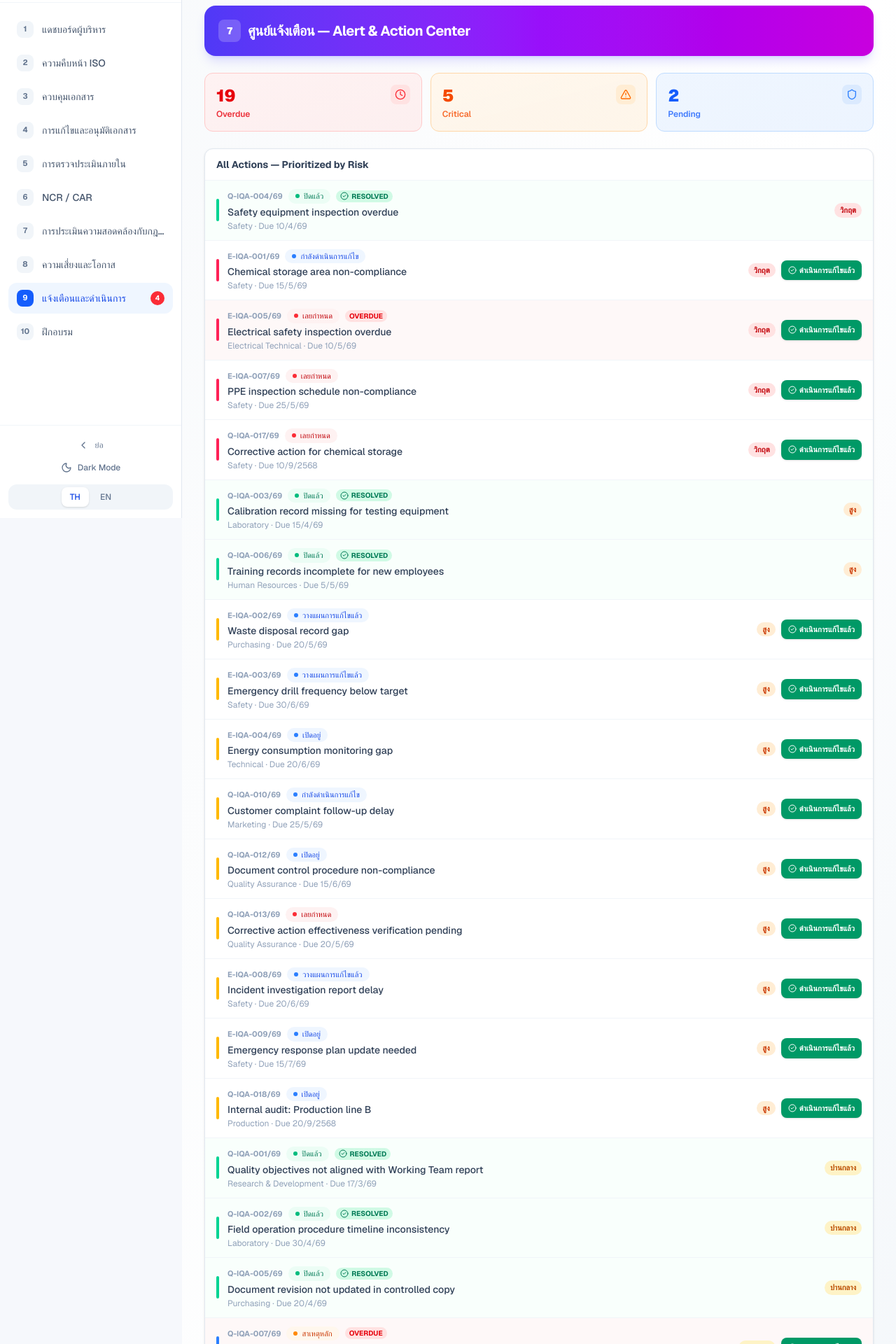
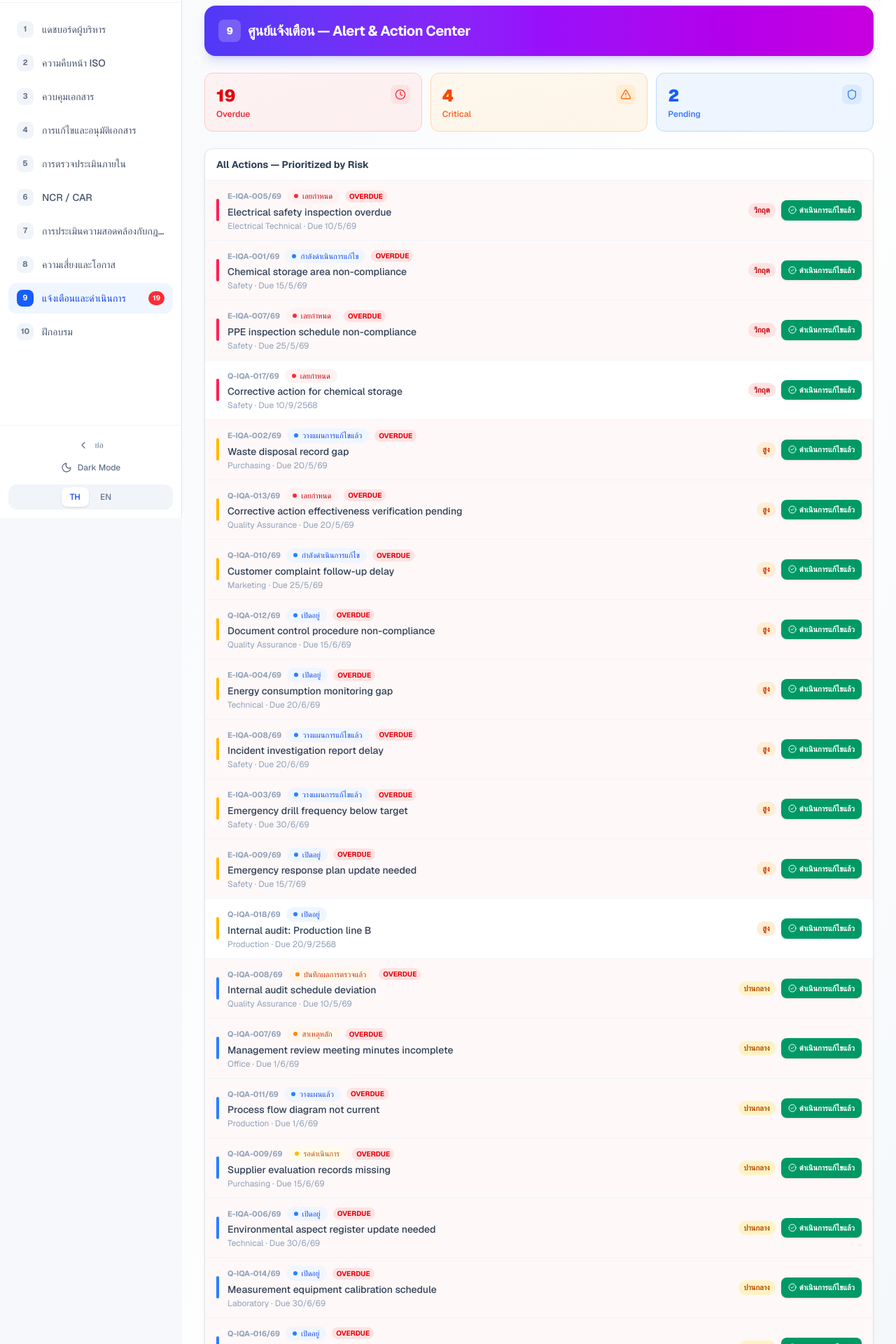
Before and after one commit to akradechLao/iso-support-app, a Next.js app: page /alerts in a window 1280 px wide. Shown: the part 60-1980 px from the top of the page at 70% size. Built offline with nearby package versions, Linux system fonts and the light colour scheme.

Commit message:
Fix alert counters: live sidebar badge, open-only critical, parse Thai due dates

```diff
--- a/src/components/layout/Sidebar.tsx
+++ b/src/components/layout/Sidebar.tsx
@@ -65,13 +65,17 @@ export default function Sidebar() {
   const { darkMode, toggleDarkMode } = useDarkMode();
 
   useEffect(() => {
-    try {
-      const actions = actionRepo.findAll({ status: "all", standard: "all", department: "all", period: "all" });
-      setOverdueCount(actions.filter((a) => a.status === "overdue").length);
-    } catch {
-      // ignore
-    }
-  }, []);
+    const update = () => {
+      try {
+        setOverdueCount(actionRepo.findOverdue().length);
+      } catch {
+        // ignore
+      }
+    };
+    update();
+    window.addEventListener("actions-updated", update);
+    return () => window.removeEventListener("actions-updated", update);
+  }, [pathname]);
 
   const getLabel = (key: string) => {
     const keys = key.split(".");
--- a/src/features/alerts/AlertCenterView.tsx
+++ b/src/features/alerts/AlertCenterView.tsx
@@ -24,6 +24,7 @@ import {
   User as UserIcon,
 } from "lucide-react";
 import { useI18n } from "@/i18n/I18nContext";
+import { isOverdue, parseDate } from "@/lib/date";
 
 interface LogEntry {
   id: string;
@@ -81,13 +82,20 @@ export default function AlertCenterView() {
 
   const sortedActions = useMemo(() => {
     return [...actions].sort((a, b) => {
+      const aResolved = a.status === "closed" || a.status === "verified";
+      const bResolved = b.status === "closed" || b.status === "verified";
+      if (aResolved !== bResolved) return aResolved ? 1 : -1;
       const priorityOrder = { critical: 0, high: 1, medium: 2, low: 3 };
       const diff = priorityOrder[a.priority] - priorityOrder[b.priority];
       if (diff !== 0) return diff;
-      return new Date(a.dueDate).getTime() - new Date(b.dueDate).getTime();
+      const aTime = parseDate(a.dueDate)?.getTime() ?? 0;
+      const bTime = parseDate(b.dueDate)?.getTime() ?? 0;
+      return aTime - bTime;
     });
   }, [actions]);
 
+  const openActions = actions.filter((a) => a.status !== "closed" && a.status !== "verified");
+  const criticalCount = openActions.filter((a) => a.priority === "critical").length;
   const pendingCount = actions.filter(
     (a) => a.status === "action_in_progress" || a.status === "follow_up"
   ).length;
@@ -186,6 +194,7 @@ export default function AlertCenterView() {
         },
       ]);
       setVersion((v) => v + 1);
+      window.dispatchEvent(new Event("actions-updated"));
     } else {
       setResolvedList((prev) =>
         prev.map((r) => {
@@ -232,7 +241,7 @@ export default function AlertCenterView() {
         {/* Header */}
         <div className="mb-6 rounded-2xl bg-gradient-to-r from-indigo-600 via-purple-600 to-fuchsia-600 p-5 shadow-lg shadow-indigo-500/20">
           <h1 className="flex items-center gap-2.5 text-xl font-bold tracking-tight text-white">
-            <span className="flex h-8 w-8 items-center justify-center rounded-lg bg-white/20 text-sm font-black">7</span>
+            <span className="flex h-8 w-8 items-center justify-center rounded-lg bg-white/20 text-sm font-black">9</span>
             ศูนย์แจ้งเตือน — Alert &amp; Action Center
           </h1>
         </div>
@@ -251,7 +260,7 @@ export default function AlertCenterView() {
           <button onClick={() => router.push("/ncr-car?priority=critical")} className="group relative overflow-hidden rounded-xl border border-orange-200 bg-gradient-to-br from-orange-50 to-orange-100/50 p-4 text-left transition hover:border-orange-300 hover:shadow-md dark:border-orange-800 dark:from-orange-950/50 dark:to-orange-900/30 dark:hover:border-orange-700">
             <div className="flex items-start justify-between">
               <div>
-                <p className="text-2xl font-black text-orange-600 dark:text-orange-400">{actions.filter((a) => a.priority === "critical").length}</p>
+                <p className="text-2xl font-black text-orange-600 dark:text-orange-400">{criticalCount}</p>
                 <p className="mt-0.5 text-xs font-semibold text-orange-600/80 dark:text-orange-400/80">Critical</p>
               </div>
               <div className="rounded-lg bg-orange-100 p-1.5 dark:bg-orange-900/50"><AlertTriangle className="h-4 w-4 text-orange-500" /></div>
@@ -275,20 +284,20 @@ export default function AlertCenterView() {
           </div>
           <div className="divide-y divide-slate-100 dark:divide-slate-800">
             {sortedActions.map((action) => {
-              const isOverdue = new Date(action.dueDate) < new Date() && action.status !== "closed" && action.status !== "verified";
+              const isOverdueItem = isOverdue(action.dueDate, action.status);
               const resolved = isResolved(action.id);
               const record = getRecord(action.id);
               const canResolve = action.status !== "closed" && action.status !== "verified";
 
               return (
-                <div key={action.id} className={cn("px-4 py-3 transition", isOverdue && !resolved && "bg-red-50/50 dark:bg-red-950/20", resolved && "bg-emerald-50/30 dark:bg-emerald-950/10")}>
+                <div key={action.id} className={cn("px-4 py-3 transition", isOverdueItem && !resolved && "bg-red-50/50 dark:bg-red-950/20", resolved && "bg-emerald-50/30 dark:bg-emerald-950/10")}>
                   <div className="flex items-center gap-3">
                     <span className={cn("h-8 w-1 shrink-0 rounded-full", resolved ? "bg-emerald-400" : action.priority === "critical" ? "bg-rose-500" : action.priority === "high" ? "bg-amber-400" : "bg-blue-500")} />
                     <div className="min-w-0 flex-1">
                       <div className="flex items-center gap-2">
                         <span className="text-[11px] font-bold text-slate-400">{action.referenceNo}</span>
                         <StatusBadge status={resolved ? "closed" : action.status} />
-                        {isOverdue && !resolved && <span className="rounded-full bg-red-100 px-1.5 py-px text-[10px] font-bold text-red-600 dark:bg-red-900/40 dark:text-red-400">OVERDUE</span>}
+                        {isOverdueItem && !resolved && <span className="rounded-full bg-red-100 px-1.5 py-px text-[10px] font-bold text-red-600 dark:bg-red-900/40 dark:text-red-400">OVERDUE</span>}
                         {resolved && <span className="inline-flex items-center gap-1 rounded-full bg-emerald-100 px-1.5 py-px text-[10px] font-bold text-emerald-700 dark:bg-emerald-900/40 dark:text-emerald-300"><CheckCircle2 className="h-3 w-3" />RESOLVED</span>}
                       </div>
                       <p className="mt-0.5 truncate text-sm font-medium text-slate-700 dark:text-slate-200">{action.title}</p>
--- a/src/features/ncr-car/NcrCarView.tsx
+++ b/src/features/ncr-car/NcrCarView.tsx
@@ -119,6 +119,7 @@ export default function NcrCarView() {
     const target = col.statuses[0];
     actionRepo.update(actionId, { status: target as Status });
     setVersion((v) => v + 1);
+    window.dispatchEvent(new Event("actions-updated"));
   };
 
   const openAdd = () => {
@@ -149,6 +150,7 @@ export default function NcrCarView() {
     });
     setShowAdd(false);
     setVersion((v) => v + 1);
+    window.dispatchEvent(new Event("actions-updated"));
   };
 
   if (loading) return <LoadingSpinner fullPage />;
```
